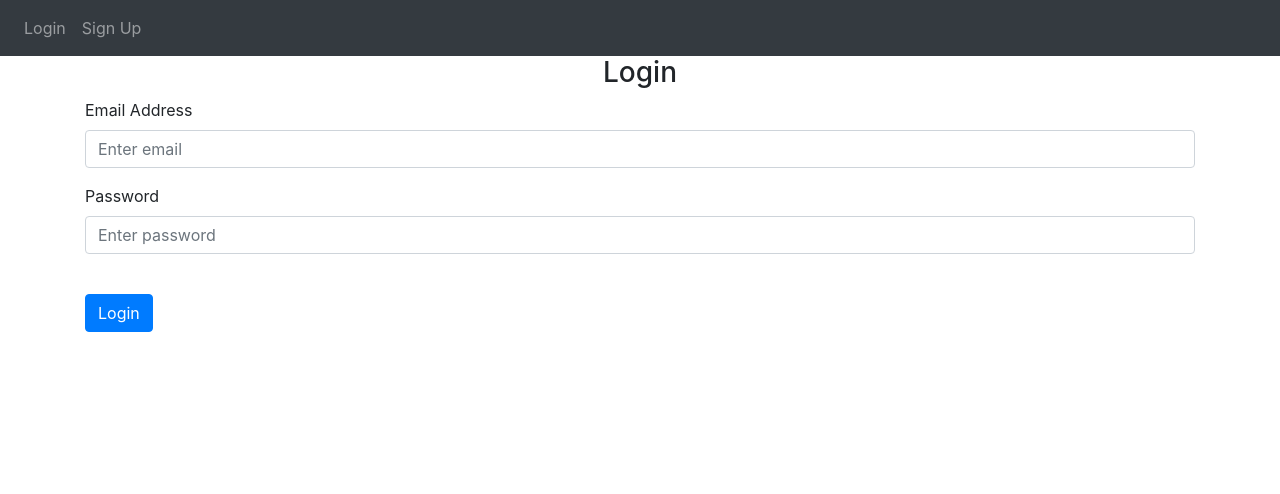
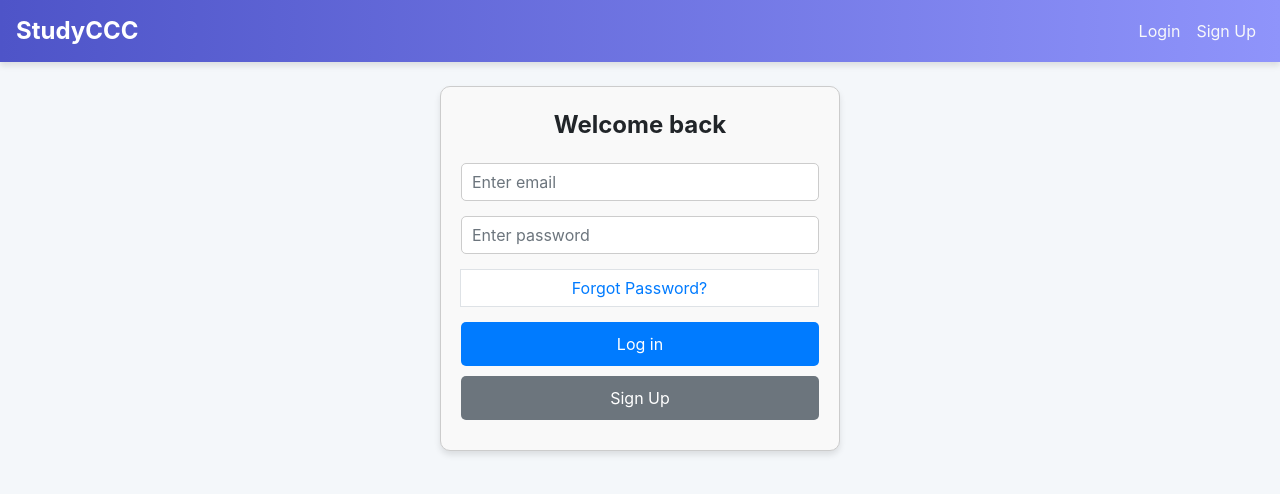
Before and after one commit to RemielDev/Project, a Flask app: page /login in a window 1280 px wide. Shown: the top 494 px of the page. Run offline with Flask 3, Linux system fonts and the light colour scheme; some libraries are stand-ins or nearby versions.

Commit message:
Updated Website and Signup

```diff
--- a/requirements.txt
+++ b/requirements.txt
@@ -3,7 +3,7 @@ pip3 install flask_cors
 pip3 install Flask-SQLAlchemy
 pip3 install flask-login
 pip3 install werkzeug
-
+pip3 install flask-oauthlib google-auth
 
 To Run:
 
--- a/website/auth.py
+++ b/website/auth.py
@@ -1,24 +1,20 @@
 from flask import Blueprint, render_template, request, flash, redirect, url_for
 from .models import User, School
-
-from . import db   ##means from __init__.py import db
+from . import db
 from flask_login import login_user, login_required, logout_user, current_user
-
-
-
 
 auth = Blueprint('auth', __name__)
 
-
+# Login Route
 @auth.route('/login', methods=['GET', 'POST'])
 def login():
     if request.method == 'POST':
-        email = request.form.get('email')
+        email = request.form.get('email').lower()
         password = request.form.get('password')
 
         user = User.query.filter_by(email=email).first()
         if user:
-            if user.password and password:
+            if user.password == password:
                 flash('Logged in successfully!', category='success')
                 login_user(user, remember=True)
                 return redirect(url_for('views.home'))
@@ -29,30 +25,25 @@ def login():
 
     return render_template("login.html", user=current_user)
 
-
-@auth.route('/logout')
-@login_required
-def logout():
-    logout_user()
-    return redirect(url_for('auth.login'))
-
-
+# Sign-Up Route
 @auth.route('/sign-up', methods=['GET', 'POST'])
 def sign_up():
-    schools = ["Pierce College", "UCI", "UCLA", "CSU Long Beach"]  # List of schools
-    print("Schools list being passed:", schools)  # Debugging
+    schools = ["Pierce College", "UCI", "UCLA", "CSU Long Beach"]  # Example list of schools
 
     if request.method == 'POST':
-        email = request.form.get('email')
-        schoolId = request.form.get('schoolId')  # Capturing the selected school
+        email = request.form.get('email').lower()
         first_name = request.form.get('firstName')
+        school_id = request.form.get('schoolId')
         password1 = request.form.get('password1')
         password2 = request.form.get('password2')
-        school = School.query.filter_by(name=schoolId).first()
+
+        # Check if the school exists in the database
+        school = School.query.filter_by(name=school_id).first()
         if not school:
-           db.session.add(School(name=schoolId))
-           db.session.commit()
-        print(schoolId)
+            school = School(name=school_id)
+            db.session.add(school)
+            db.session.commit()
+
         user = User.query.filter_by(email=email).first()
         if user:
             flash('Email already exists.', category='error')
@@ -65,28 +56,19 @@ def sign_up():
         elif len(password1) < 7:
             flash('Password must be at least 7 characters.', category='error')
         else:
-
-            new_user = User(
-                        email=email,
-                        first_name=first_name,
-                        schoolId=schoolId,
-                        password=password1,)
-
+            new_user = User(email=email, first_name=first_name, school_id=school.id, password=password1)
             db.session.add(new_user)
             db.session.commit()
             login_user(new_user, remember=True)
-            flash('Account created!', category='success')
+            flash('Account created successfully!', category='success')
             return redirect(url_for('views.home'))
 
-    # Pass the schools list to the template
-    return render_template("sign_up.html", user=current_user, schools=schools)
+    return render_template("login.html", user=current_user, schools=schools)
 
-
-
-
-@auth.route('/test', methods=['GET', 'POST'])
-def test():
-
-    if request.method == 'POST':
-        data = request.form.get('data')
-        print(data)
+# Logout Route
+@auth.route('/logout')
+@login_required
+def logout():
+    logout_user()
+    flash('Logged out successfully!', category='success')
+    return redirect(url_for('auth.login'))
--- /dev/null
+++ b/website/static/styles.css
@@ -0,0 +1,66 @@
+/* Styles for Login/Signup Frame */
+.login-signup-frame .form-container {
+    max-width: 400px;
+    margin: 0 auto;
+    padding: 20px;
+    border: 1px solid #ccc;
+    border-radius: 10px;
+    background-color: #f9f9f9;
+    box-shadow: 0 4px 6px rgba(0, 0, 0, 0.1);
+}
+
+.login-signup-frame .form-group {
+    margin-bottom: 15px;
+}
+
+.login-signup-frame .form-control {
+    width: 100%;
+    padding: 10px;
+    border: 1px solid #ccc;
+    border-radius: 5px;
+}
+
+.login-signup-frame .form-btn {
+    width: 100%;
+    padding: 10px;
+    margin-bottom: 10px;
+    border: none;
+    border-radius: 5px;
+    background-color: #007bff;
+    color: white;
+    font-size: 16px;
+    cursor: pointer;
+}
+
+.login-signup-frame .form-btn:hover {
+    background-color: #0056b3;
+}
+
+.login-signup-frame .btn-secondary {
+    background-color: #6c757d;
+}
+
+.login-signup-frame .btn-secondary:hover {
+    background-color: #5a6268;
+}
+
+.login-signup-frame .title {
+    text-align: center;
+    font-size: 24px;
+    font-weight: bold;
+    margin-bottom: 20px;
+}
+
+.login-signup-frame .page-link {
+    text-align: center;
+    margin-bottom: 15px;
+}
+
+.login-signup-frame .page-link a {
+    color: #007bff;
+    text-decoration: none;
+}
+
+.login-signup-frame .page-link a:hover {
+    text-decoration: underline;
+}
--- a/website/templates/base.html
+++ b/website/templates/base.html
@@ -3,6 +3,8 @@
   <head>
     <meta charset="utf-8" />
     <meta name="viewport" content="width=device-width, initial-scale=1" />
+    <link rel="stylesheet" href="{{ url_for('static', filename='styles.css') }}">
+
     <link
       rel="stylesheet"
       href="https://stackpath.bootstrapcdn.com/bootstrap/4.4.1/css/bootstrap.min.css"
@@ -16,9 +18,44 @@
     />
 
     <title>{% block title %}Home{% endblock %}</title>
+
+    <style>
+      .navbar {
+        background: linear-gradient(90deg, #4e54c8, #8f94fb); /* Modern gradient background */
+        box-shadow: 0 4px 6px rgba(0, 0, 0, 0.1);
+      }
+
+      .navbar-brand {
+        font-weight: bold;
+        font-size: 1.5rem;
+        color: #fff !important;
+      }
+
+      .navbar-nav .nav-link {
+        color: #f8f9fa !important; /* Lighter text color */
+        transition: color 0.3s ease;
+      }
+
+      .navbar-nav .nav-link:hover {
+        color: #ffeb3b !important; /* Highlighted hover color */
+      }
+
+      .navbar-toggler {
+        border-color: rgba(255, 255, 255, 0.5);
+      }
+
+      .alert {
+        margin-top: 20px;
+      }
+
+      body {
+        background-color: #f4f7fa; /* Subtle background for contrast */
+      }
+    </style>
   </head>
   <body>
-    <nav class="navbar navbar-expand-lg navbar-dark bg-dark">
+    <nav class="navbar navbar-expand-lg">
+      <a class="navbar-brand" href="/">StudyCCC</a>
       <button
         class="navbar-toggler"
         type="button"
@@ -28,37 +65,43 @@
         <span class="navbar-toggler-icon"></span>
       </button>
       <div class="collapse navbar-collapse" id="navbar">
-        <div class="navbar-nav">
+        <ul class="navbar-nav ml-auto">
           {% if user.is_authenticated %}
-          <a class="nav-item nav-link" id="home" href="/">Home</a>
-          <a class="nav-item nav-link" id="logout" href="/logout">Logout</a>
+          <li class="nav-item">
+            <a class="nav-link" id="home" href="/">Home</a>
+          </li>
+          <li class="nav-item">
+            <a class="nav-link" id="logout" href="/logout">Logout</a>
+          </li>
           {% else %}
-          <a class="nav-item nav-link" id="login" href="/login">Login</a>
-          <a class="nav-item nav-link" id="signUp" href="/sign-up">Sign Up</a>
+          <li class="nav-item">
+            <a class="nav-link" id="login" href="/login">Login</a>
+          </li>
+          <li class="nav-item">
+            <a class="nav-link" id="signUp" href="/sign-up">Sign Up</a>
+          </li>
           {% endif %}
-        </div>
+        </ul>
       </div>
     </nav>
 
-    {% with messages = get_flashed_messages(with_categories=true) %} {% if
-    messages %} {% for category, message in messages %} {% if category ==
-    'error' %}
-    <div class="alert alert-danger alter-dismissable fade show" role="alert">
+    {% with messages = get_flashed_messages(with_categories=true) %}
+    {% if messages %}
+    {% for category, message in messages %}
+    <div
+      class="alert {% if category == 'error' %}alert-danger{% else %}alert-success{% endif %} alert-dismissible fade show"
+      role="alert"
+    >
       {{ message }}
       <button type="button" class="close" data-dismiss="alert">
         <span aria-hidden="true">&times;</span>
       </button>
     </div>
-    {% else %}
-    <div class="alert alert-success alter-dismissable fade show" role="alert">
-      {{ message }}
-      <button type="button" class="close" data-dismiss="alert">
-        <span aria-hidden="true">&times;</span>
-      </button>
-    </div>
-    {% endif %} {% endfor %} {% endif %} {% endwith %}
+    {% endfor %}
+    {% endif %}
+    {% endwith %}
 
-    <div class="container">{% block content %} {% endblock %}</div>
+    <div class="container mt-4">{% block content %} {% endblock %}</div>
     <script
       src="https://code.jquery.com/jquery-3.2.1.slim.min.js"
       integrity="sha384-KJ3o2DKtIkvYIK3UENzmM7KCkRr/rE9/Qpg6aAZGJwFDMVNA/GpGFF93hXpG5KkN"
--- a/website/templates/login.html
+++ b/website/templates/login.html
@@ -1,7 +1,31 @@
-{% extends "base.html" %} {% block title %}Login{% endblock %} {% block content
-%}
+{% extends "base.html" %}
+
+{% block title %}Login{% endblock %}
+
+{% block content %}
+<div class="login-signup-frame">
+  <div class="form-container">
+    <p class="title">Welcome back</p>
+    <form method="POST" class="form">
+      <div class="form-group">
+        <input type="email" class="form-control input" id="email" name="email" placeholder="Enter email" required>
+      </div>
+      <div class="form-group">
+        <input type="password" class="form-control input" id="password" name="password" placeholder="Enter password" required>
+      </div>
+      <p class="page-link">
+        <span class="page-link-label"><a href="#">Forgot Password?</a></span>
+      </p>
+      <div class="buttons-container">
+        <button type="submit" class="btn btn-primary form-btn">Log in</button>
+        <button type="button" class="btn btn-secondary form-btn" onclick="redirectToSignUp()">Sign Up</button>
+      </div>
+    </form>
+  </div>
+
+  <div id="sign-up-section" style="display:none">
     <form method="POST">
-  <h3 align="center">Login</h3>
+      <h3 align="center">Sign Up</h3>
       <div class="form-group">
         <label for="email">Email Address</label>
         <input
@@ -10,19 +34,61 @@
           id="email"
           name="email"
           placeholder="Enter email"
+          required
         />
       </div>
       <div class="form-group">
-    <label for="password">Password</label>
+        <label for="firstName">First Name</label>
+        <input
+          type="text"
+          class="form-control"
+          id="firstName"
+          name="firstName"
+          placeholder="Enter first name"
+          required
+        />
+      </div>
+      <div class="form-group">
+        <label for="schoolId">Select a School:</label>
+        <select name="schoolId" id="schoolId" class="form-control" required>
+          {% for school in schools %}
+            <option value="{{ school }}">{{ school }}</option>
+          {% endfor %}
+        </select>
+      </div>
+      <div class="form-group">
+        <label for="password1">Password</label>
         <input
           type="password"
           class="form-control"
-      id="password"
-      name="password"
+          id="password1"
+          name="password1"
           placeholder="Enter password"
+          required
+        />
+      </div>
+      <div class="form-group">
+        <label for="password2">Password (Confirm)</label>
+        <input
+          type="password"
+          class="form-control"
+          id="password2"
+          name="password2"
+          placeholder="Confirm password"
+          required
         />
       </div>
       <br />
-  <button type="submit" class="btn btn-primary">Login</button>
+      <button type="submit" class="btn btn-primary">Submit</button>
     </form>
+  </div>
+</div>
+
+<script>
+  function redirectToSignUp() {
+    document.querySelector('.form-container').style.display = 'none';
+    document.getElementById('sign-up-section').style.display = 'block';
+  }
+</script>
+
 {% endblock %}
```
Also changed, not shown: website/threads.py (+10 -2 lines), instance/database.db. Lines whose indentation alone changed are shown as unchanged.
